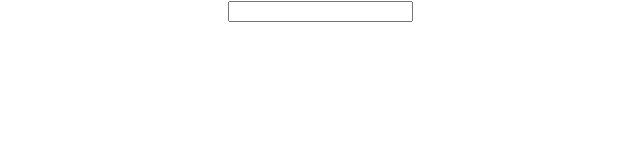
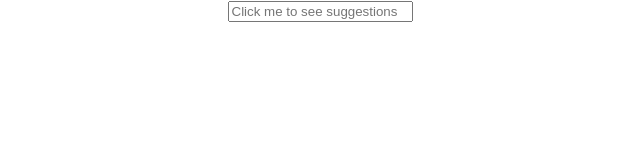
Before and after one commit to cluk3/autocomplete-component, a React (Create React App) app: page / in a window 1280 px wide. Shown: the top 160 px of the page, without its empty margins (320-960 px from the left). Built offline with nearby package versions, Linux system fonts and the light colour scheme.

Commit message:
add onFocus/onBlur logic and case insensitive filtering

```diff
--- a/src/Autocomplete.js
+++ b/src/Autocomplete.js
@@ -4,6 +4,11 @@ import PropTypes from "prop-types";
 class Autocomplete extends Component {
   static propTypes = {
     fetchSuggestions: PropTypes.func.isRequired,
+    placeholder: PropTypes.string,
+  };
+
+  static defaultProps = {
+    placeholder: "Click me to see suggestions",
   };
 
   constructor(props) {
@@ -13,13 +18,25 @@ class Autocomplete extends Component {
       inputText: "",
       suggestions: [],
       showSuggestions: false,
+      isPristine: true,
     };
   }
 
-  onChange = (e) => {
-    const { value } = e.currentTarget;
+  onFocus = () => {
+    if (this.state.isPristine) {
+      this.handleFetchSuggestions();
+      this.setState({ isPristine: false });
+    } else {
+      this.setState({ showSuggestions: true });
+    }
+  };
 
-    const fetchSuggestionCall = this.props.fetchSuggestions(value);
+  onBlur = () => {
+    this.setState({ showSuggestions: false });
+  };
+
+  handleFetchSuggestions = (input) => {
+    const fetchSuggestionCall = this.props.fetchSuggestions(input);
 
     this.latestFetchCall = fetchSuggestionCall;
     fetchSuggestionCall.then((suggestions) => {
@@ -30,9 +47,15 @@ class Autocomplete extends Component {
           showSuggestions: true,
         });
     });
+  };
+
+  onChange = (e) => {
+    const inputText = e.currentTarget.value;
+
+    this.handleFetchSuggestions(inputText);
 
     this.setState({
-      inputText: value,
+      inputText,
     });
   };
 
@@ -40,14 +63,40 @@ class Autocomplete extends Component {
     const { inputText, suggestions, showSuggestions } = this.state;
 
     return (
-      <>
-        <input type="text" value={inputText} onChange={this.onChange} />
-        <ul>
-          {showSuggestions && suggestions.map((s) => <li key={s}>{s}</li>)}
-        </ul>
-      </>
+      <div>
+        <input
+          type="text"
+          placeholder={this.props.placeholder}
+          value={inputText}
+          onChange={this.onChange}
+          onFocus={this.onFocus}
+          onBlur={this.onBlur}
+        />
+        {showSuggestions && (
+          <SuggestionsList
+            suggestions={suggestions}
+            handleSuggestionClick={() => {}}
+          />
+        )}
+      </div>
     );
   }
 }
 
+export const SuggestionsList = ({ suggestions, handleSuggestionClick }) => {
+  return (
+    <ul>
+      {suggestions.length > 0 ? (
+        suggestions.map((s) => (
+          <li data-testid="suggestion" key={s} onClick={handleSuggestionClick}>
+            {s}
+          </li>
+        ))
+      ) : (
+        <li>No suggestions are available</li>
+      )}
+    </ul>
+  );
+};
+
 export default Autocomplete;
--- a/src/fetchCountries.js
+++ b/src/fetchCountries.js
@@ -1,9 +1,11 @@
 import countries from "./countries.json";
 
-export default function fetchCountries(search) {
+export default function fetchCountries(search = "") {
   return new Promise((resolve) => {
     setTimeout(() => {
-      const result = countries.filter((country) => country.includes(search));
+      const result = countries.filter((country) =>
+        country.toLowerCase().includes(search.toLowerCase())
+      );
       resolve(result);
     }, Math.random() * 1000);
   });
```
